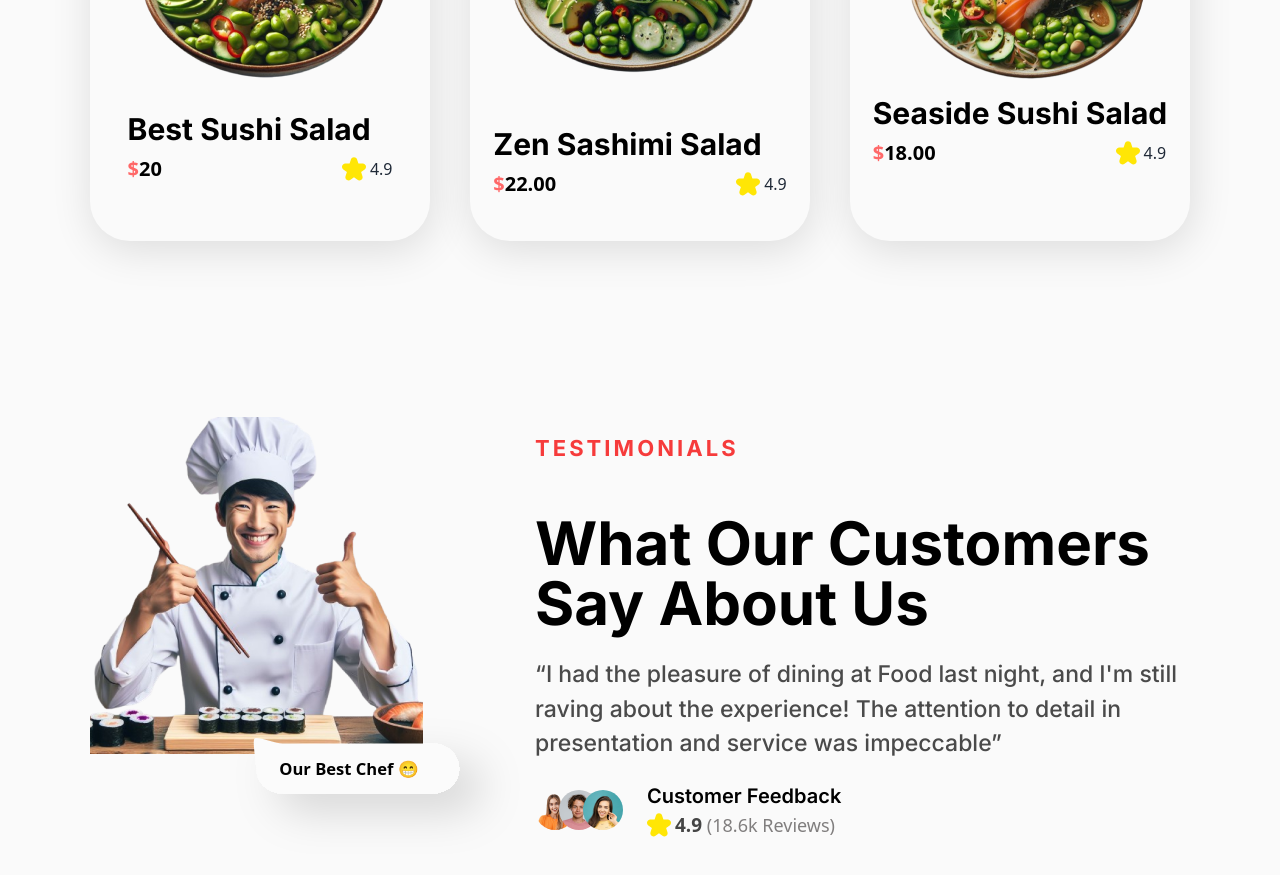
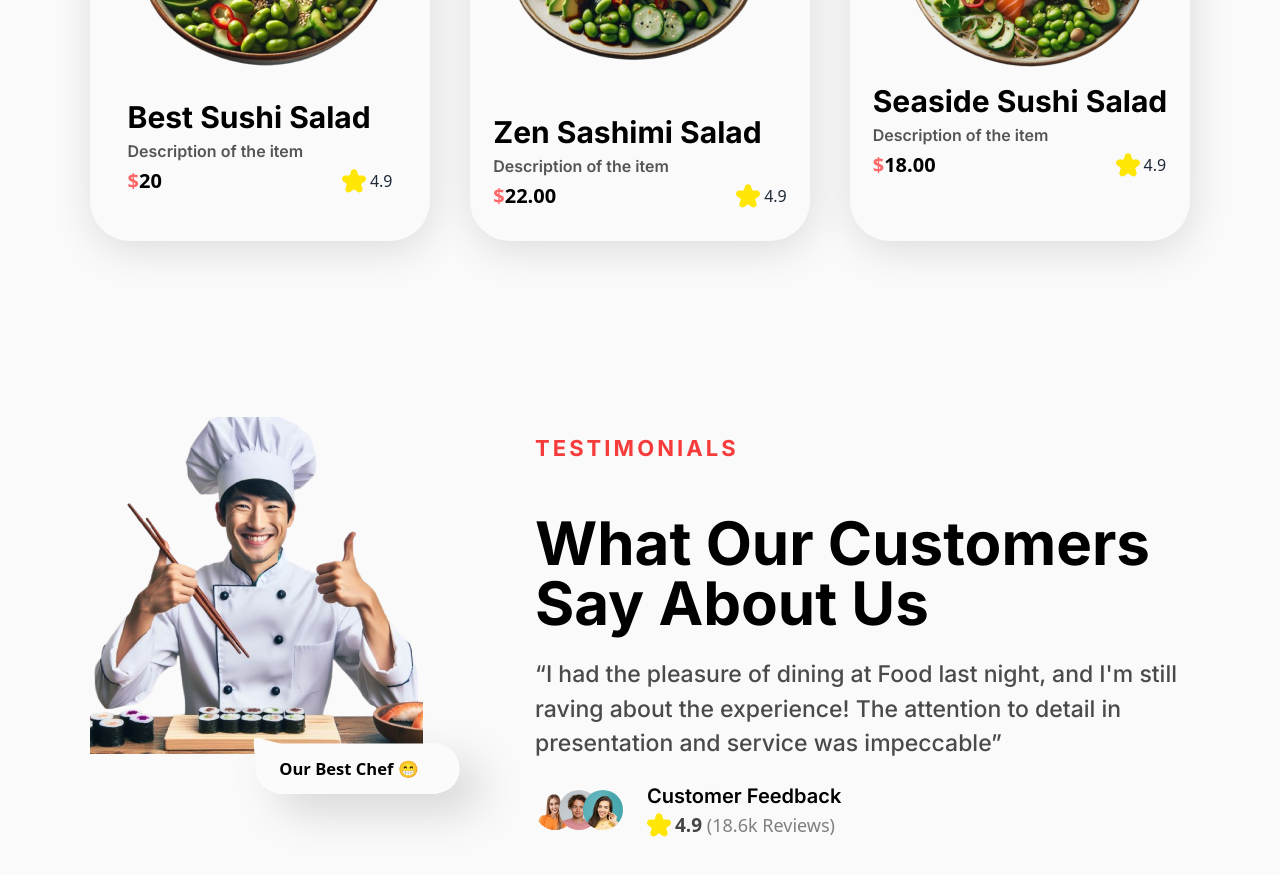
Before and after one commit to Maxwell011/sushi-experience, a React (Vite) app: page / in a window 1280 px wide. Shown: the part 2160-3035 px from the top of the page. Built offline with nearby package versions, Linux system fonts and the light colour scheme.

Commit message:
Enable description in SpecialDishes component

```diff
--- a/src/components/SpecialDishes.tsx
+++ b/src/components/SpecialDishes.tsx
@@ -67,7 +67,7 @@ const DishesItem = ({
           {title}
         </h2>
         <p className='text-[#555] text-[16px] font-semibold font-inter'>
-          {/* {description} */}
+          {description}
         </p>
         <div className='flex items-center gap-[180px]'>
           <div className='text-[#FF6868] text-xl font-bold'>
```
